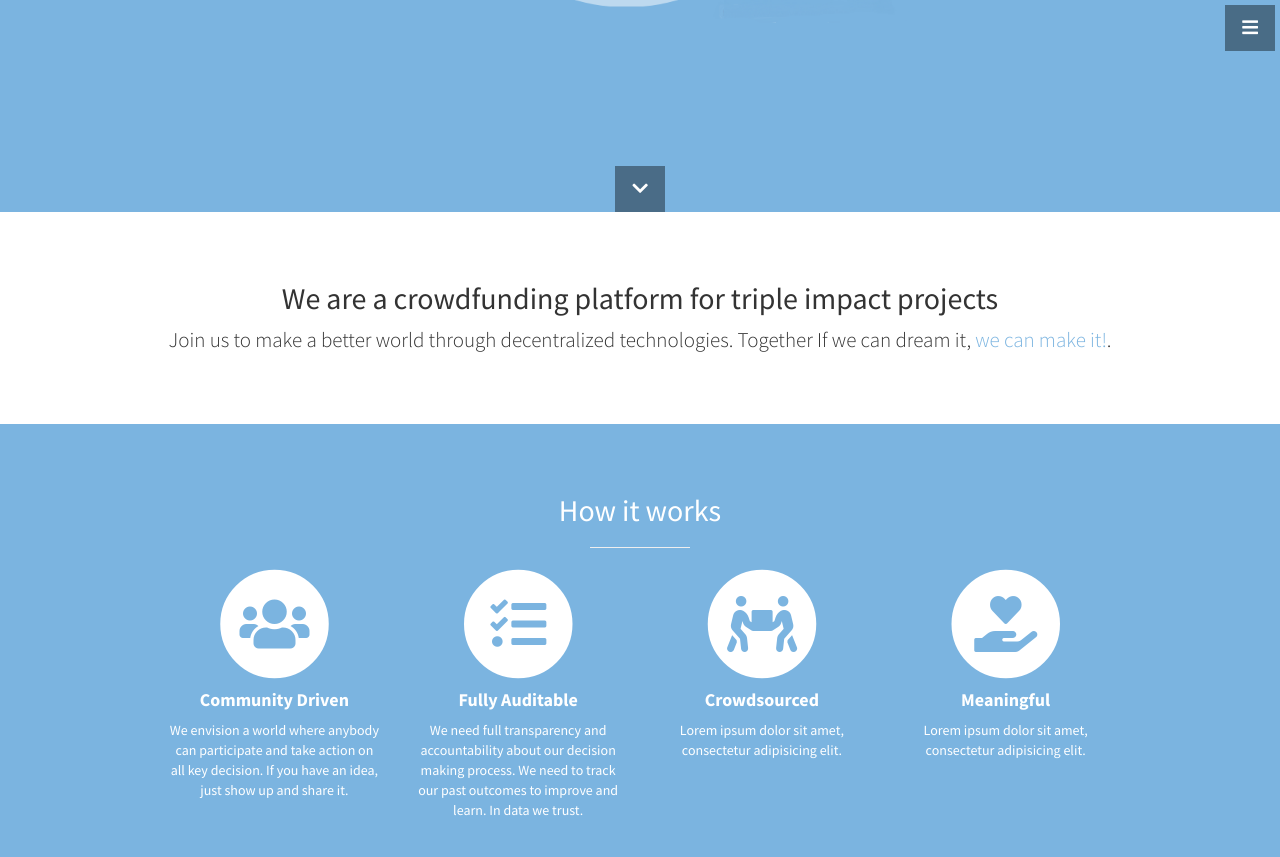
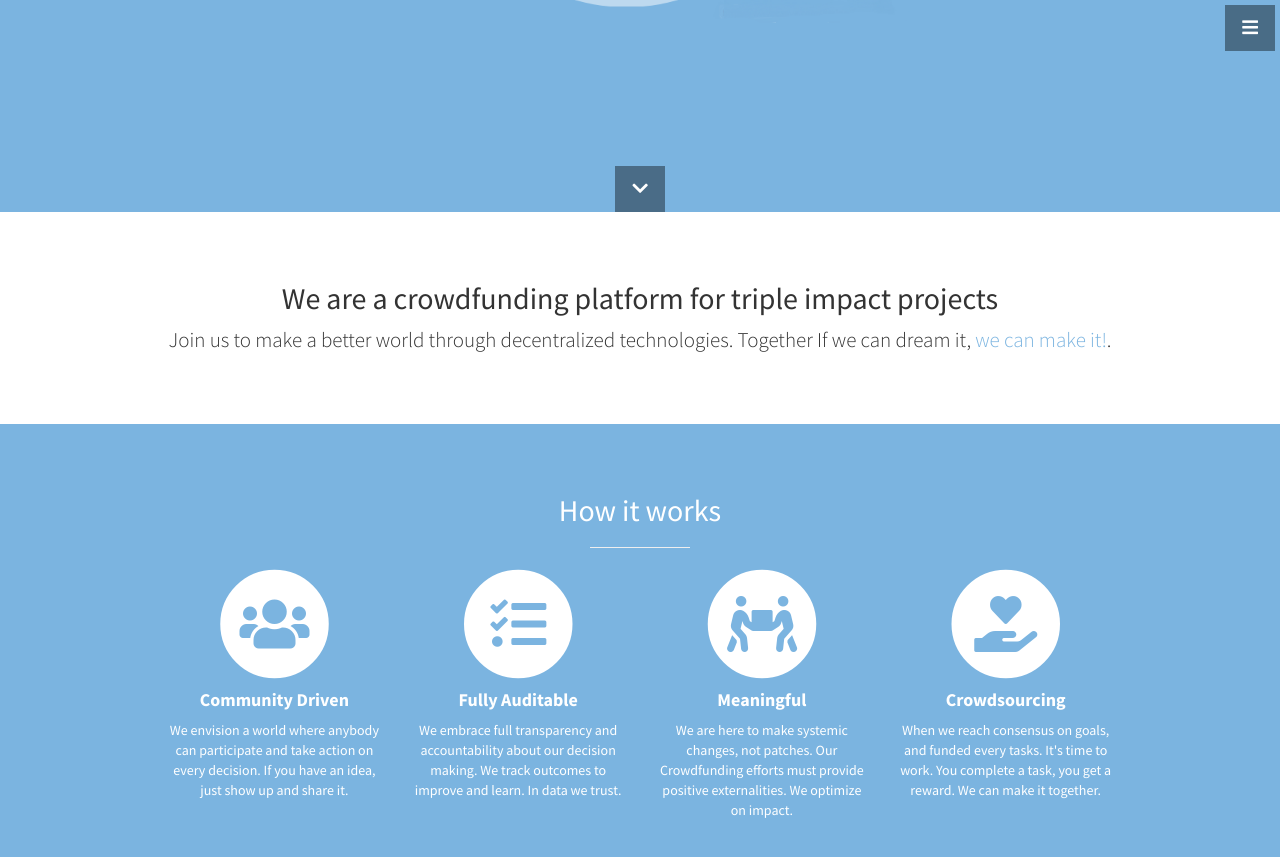
Before and after one commit to venphi/venphi.github.io, a Jekyll site: the page built from index.html, in a window 1280 px wide and 900 px high, scrolled down 688 px. Shown: the top 857 px of the window. Built offline with Jekyll 4.4.1, drawn with Linux system fonts in a browser that asks for light colours; nearby versions of some CDN libraries.

Commit message:
how it works, completed

```diff
--- a/_includes/how-it-works.html
+++ b/_includes/how-it-works.html
@@ -15,7 +15,7 @@
               <h4>
                 <strong>Community Driven</strong>
               </h4>
-              <p>We envision a world where anybody can participate and take action on all key decision. If you have an idea, just show up and share it. </p>
+              <p>We envision a world where anybody can participate and take action on every decision. If you have an idea, just show up and share it. </p>
               <!--a href="#" class="btn btn-light">Learn More</a-->
             </div>
           </div>
@@ -28,7 +28,7 @@
               <h4>
                 <strong>Fully Auditable</strong>
               </h4>
-              <p>We need full transparency and accountability about our decision making process. We need to track our past outcomes to improve and learn. In data we trust.</p>
+              <p>We embrace full transparency and accountability about our decision making. We track outcomes to improve and learn. In data we trust.</p>
               <!--a href="#" class="btn btn-light">Learn More</a-->
             </div>
           </div>
@@ -39,9 +39,9 @@
               <i class="fas fa-people-carry fa-stack-1x text-primary"></i>
             </span>
               <h4>
-                <strong>Crowdsourced</strong>
+                <strong>Meaningful</strong>
               </h4>
-              <p>Lorem ipsum dolor sit amet, consectetur adipisicing elit.</p>
+              <p>We are here to make systemic changes, not patches. Our Crowdfunding efforts must provide positive externalities. We optimize on impact.</p>
               <!--a href="#" class="btn btn-light">Learn More</a-->
             </div>
           </div>
@@ -52,9 +52,9 @@
               <i class="fa fa-hand-holding-heart fa-stack-1x text-primary"></i>
             </span>
               <h4>
-                <strong>Meaningful</strong>
+                <strong>Crowdsourcing</strong>
               </h4>
-              <p>Lorem ipsum dolor sit amet, consectetur adipisicing elit.</p>
+              <p> When we reach consensus on goals, and funded every tasks. It's time to work. You complete a task, you get a reward. We can make it together. </p>
               <!--a href="#" class="btn btn-light">Learn More</a-->
             </div>
           </div>
```
